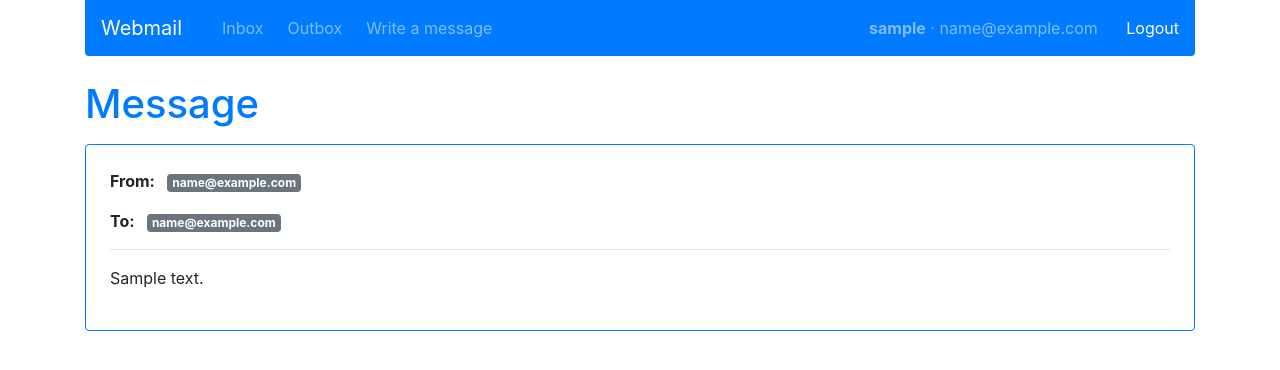
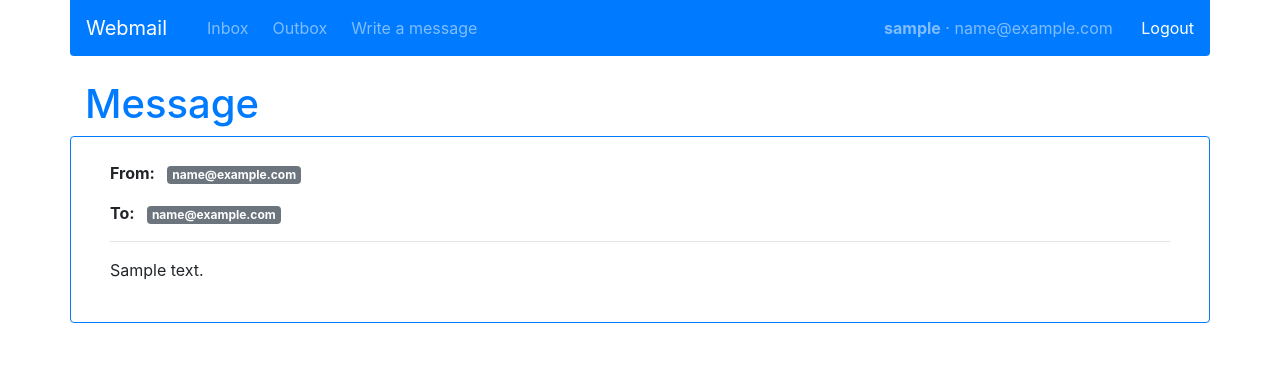
Before and after one commit to wcdbmv/CNC, a Django app: page /message/1/ in a window 1280 px wide. Shown: the top 370 px of the page. Run offline with Django 3.2, Linux system fonts and the light colour scheme; a user stored in the database is signed in; tables that the repository leaves empty hold one stand-in row (values such as "Sample post"); some libraries are stand-ins or nearby versions.

Commit message:
That's one small step for man, one giant leap for clean code

```diff
--- a/backend/templates/base.html
+++ b/backend/templates/base.html
@@ -24,7 +24,7 @@
 
 {% if user.is_authenticated %}
     <div class="container">
-        <nav class="navbar navbar-expand-lg navbar-dark bg-primary rounded-bottom">
+        <nav class="row navbar navbar-expand-lg navbar-dark bg-primary rounded-bottom">
             <span class="navbar-brand">Webmail</span>
             <button class="navbar-toggler" type="button" data-toggle="collapse" data-target="#navbarText"
                     aria-controls="navbarText" aria-expanded="false" aria-label="Toggle navigation">
--- a/backend/templates/webmail/inbox.html
+++ b/backend/templates/webmail/inbox.html
@@ -7,7 +7,6 @@
 
     <table class="table table-striped">
         {% for message in messages %}
-            <a href="#">
             <tr class="row">
                 <td class="col-3 ellipsis">{{ message.from_email }}</td>
                 <td class="col-7 ellipsis " onclick="document.location = '{% url 'webmail:message' message.id %}';"
@@ -16,7 +15,6 @@
                     <a href="#">Delete</a>
                 </td>
             </tr>
-            </a>
         {% endfor %}
     </table>
 {% endblock %}
--- a/backend/templates/webmail/message.html
+++ b/backend/templates/webmail/message.html
@@ -3,9 +3,10 @@
 {% block title %}Message{% endblock %}
 
 {% block content %}
-    <h1 class="text-primary mt-4 mb-3">Message</h1>
+    <h1 class="text-primary mt-4">Message</h1>
 
-    <div class="border border-primary rounded p-4">
+    <div class="row border border-primary rounded p-4">
+        <div class="col">
             <p><b class="pr-2">From:</b> <span class="badge badge-secondary">{{ message.from_email }}</span></p>
             <p>
                 <b class="pr-2">To:</b>
@@ -16,4 +17,5 @@
             <hr>
             <p class="mb-3">{{ message.body }}</p>
         </div>
+    </div>
 {% endblock %}
--- a/backend/templates/webmail/outbox.html
+++ b/backend/templates/webmail/outbox.html
@@ -7,7 +7,6 @@
 
     <table class="table table-striped">
         {% for message in messages %}
-            <a href="#">
             <tr class="row">
                 <td class="col-3 ellipsis">
                     {% for to in message.recipient.all %}
@@ -20,7 +19,6 @@
                     <a href="#">Delete</a>
                 </td>
             </tr>
-            </a>
         {% endfor %}
     </table>
 {% endblock %}
```
Lines whose indentation alone changed are shown as unchanged.
